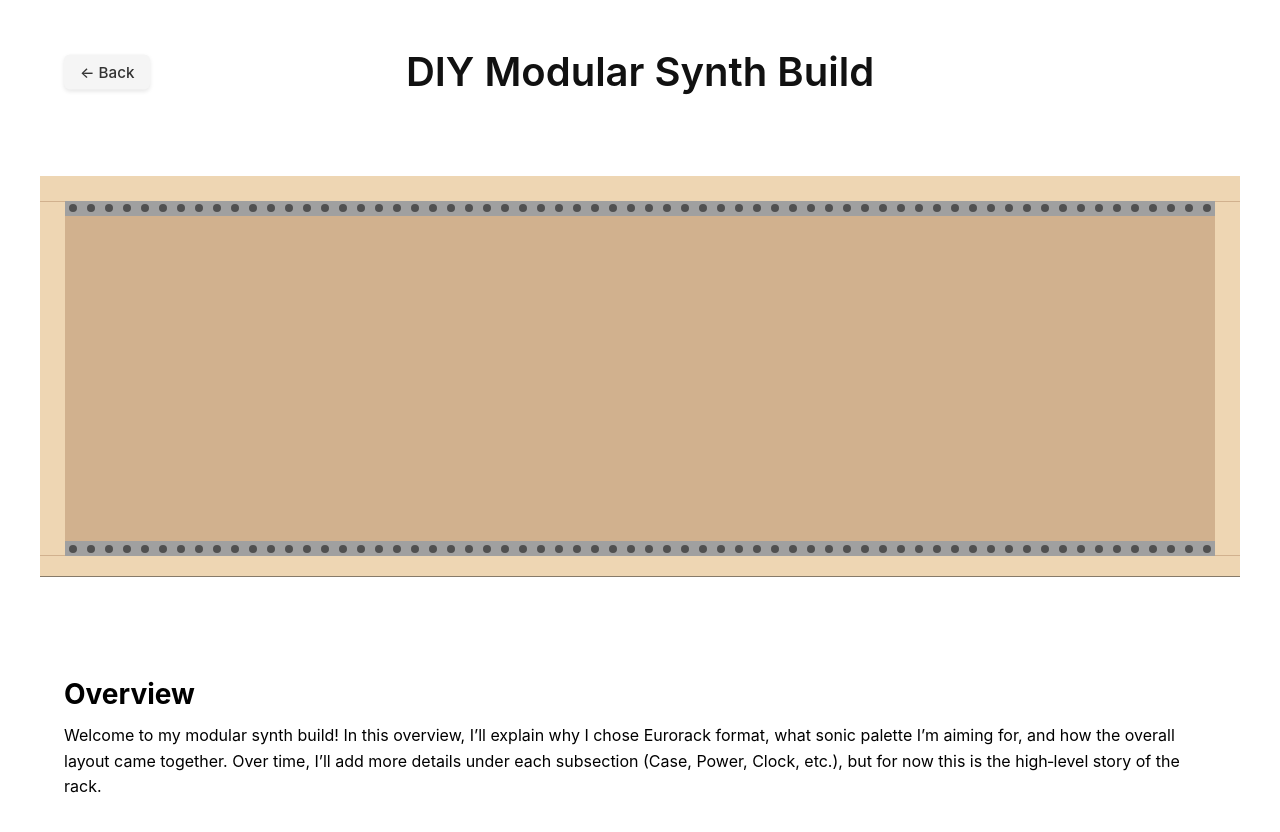
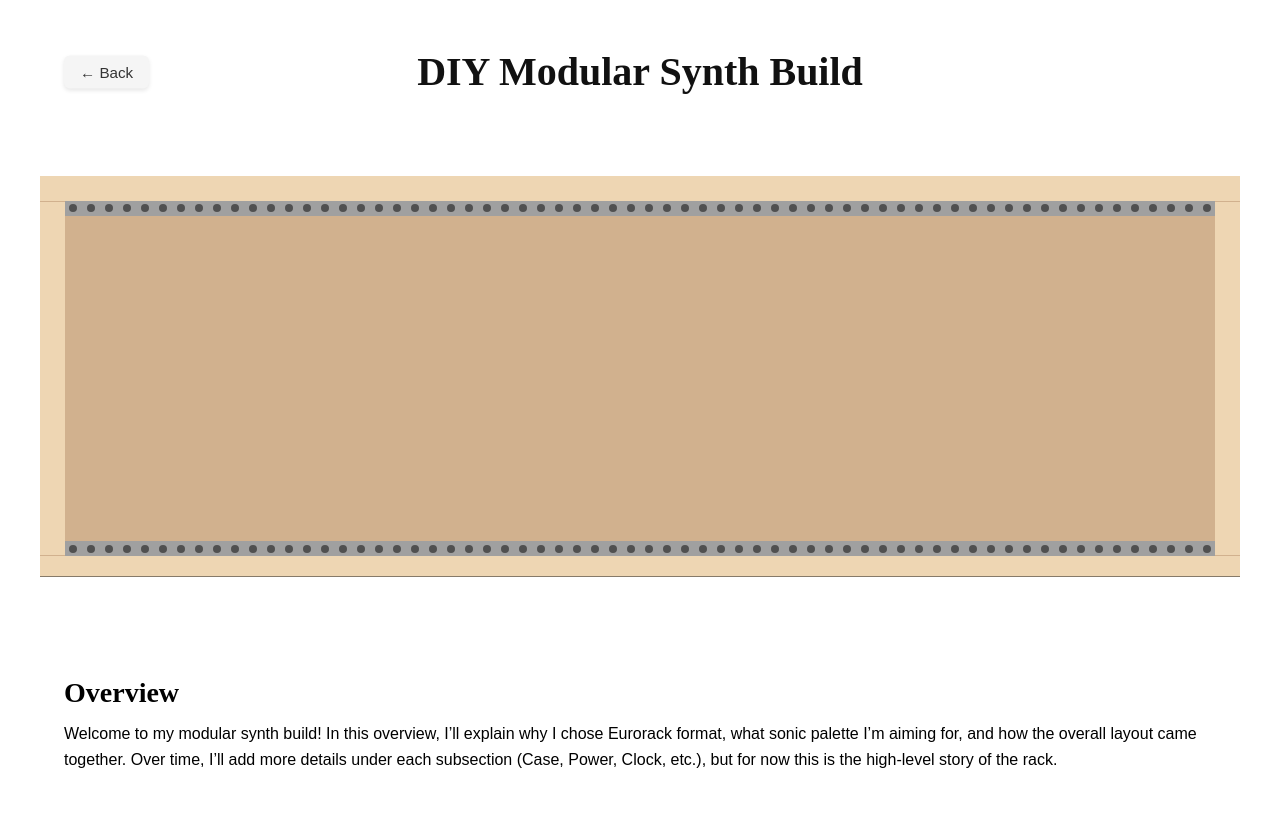
Before and after one commit to sfreisthler/sfreisthler.github.io, a React (Create React App) app: page /modular-synth in a window 1280 px wide. Shown: the top 832 px of the page. Built offline with nearby package versions, Linux system fonts and the light colour scheme.

Commit message:
updated css

```diff
--- a/src/components/PageHeader/PageHeader.css
+++ b/src/components/PageHeader/PageHeader.css
@@ -21,6 +21,7 @@
   font-size: 0.95rem;
   box-shadow: 0 2px 4px rgba(0, 0, 0, 0.1);
   transition: background-color 0.2s ease, box-shadow 0.2s ease;
+  font-family: 'Montserrat', sans-serif;
 }
 
 /* Hover / Active states for back button */
@@ -41,4 +42,5 @@
   font-weight: 600;
   line-height: 1.2;
   color: #111;
+  font-family: 'Literata', serif;
 }
--- a/src/components/Section/Section.css
+++ b/src/components/Section/Section.css
@@ -7,8 +7,10 @@
 .section-title {
   font-size: 1.75rem;
   margin-bottom: 0.75rem;
+  font-family: 'Literata', serif;
 }
 
 .section-content {
   line-height: 1.6;
+  font-family: 'Montserrat', sans-serif;
 }
```
